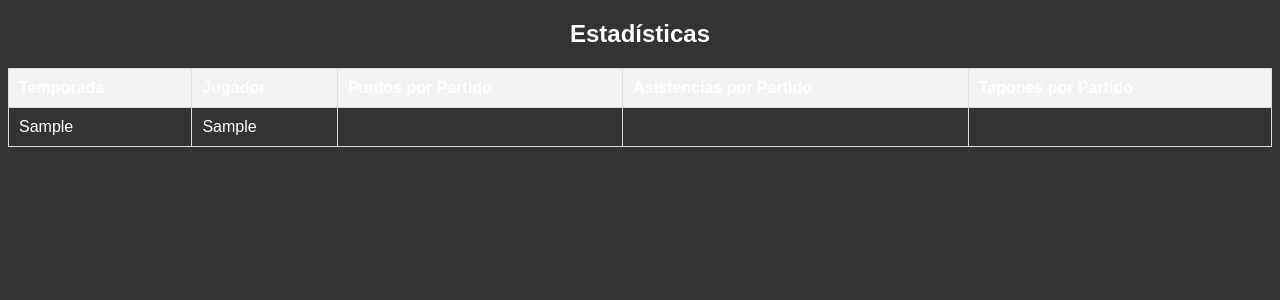
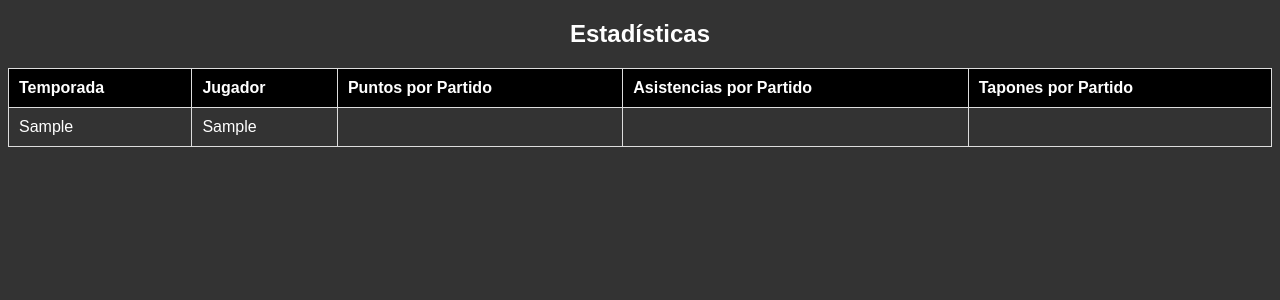
Before and after one commit to dani10garcia/Reto-DAM-CodigoCentral, a PHP site: page /consultaEstasdisticas.php in a window 1280 px wide. Shown: the top 300 px of the page. Run offline with PHP 8.4, Linux system fonts and the light colour scheme; tables that the repository leaves empty or names only in its code hold one stand-in row (values such as "Sample post"); data that the repository does not hold is empty.

Commit message:
ultima hora

```diff
--- a/consultaEstasdisticas.php
+++ b/consultaEstasdisticas.php
@@ -29,7 +29,7 @@
         }
 
         th {
-            background-color: #f2f2f2;
+            background-color: Black;
         }
     </style>
 </head>
--- a/consultaPartidos.php
+++ b/consultaPartidos.php
@@ -30,7 +30,7 @@
         }
 
         th {
-            background-color: #f2f2f2;
+            background-color: Black;
         }
     </style>
 </head>
```
